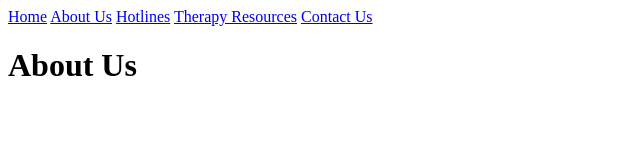
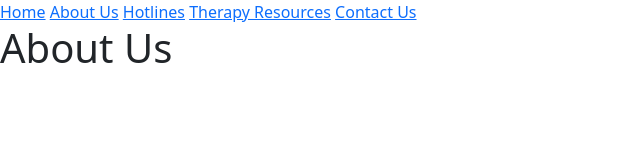
Before and after one commit to nely8998/cst252-01, a plain HTML site: page aboutus.html in a window 1280 px wide. Shown: the whole page, without its empty margins (0-640 px from the left). Drawn offline with nearby package versions, Linux system fonts and the light colour scheme.

Commit message:
updated webpages

```diff
--- a/aboutus.html
+++ b/aboutus.html
@@ -3,6 +3,8 @@
   <head>
     <meta charset="utf-8">
     <title>About Us</title>
+    <link href="https://cdn.jsdelivr.net/npm/bootstrap@5.0.0-beta3/dist/css/bootstrap.min.css" rel="stylesheet" integrity="sha384-eOJMYsd53ii+scO/bJGFsiCZc+5NDVN2yr8+0RDqr0Ql0h+rP48ckxlpbzKgwra6" crossorigin="anonymous">
+    <meta name="viewport" content="width=device-width, initial-scale=1.0">
   </head>
 
   <div id="Webpage Links">
```
Also changed, not shown: contactus.html (+2 -0 lines), hotlines.html (+2 -0 lines), therapyresources.html (+2 -0 lines).
